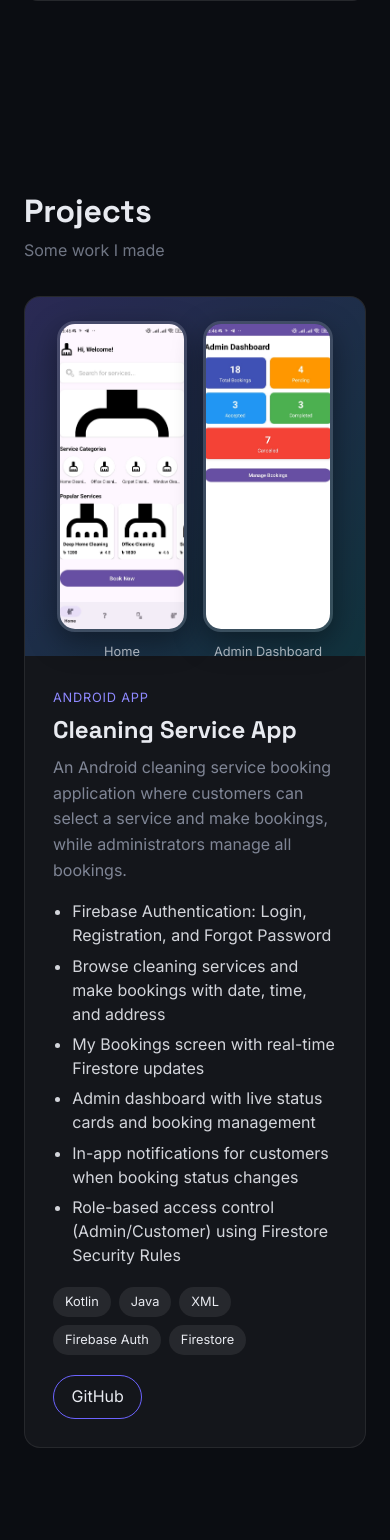
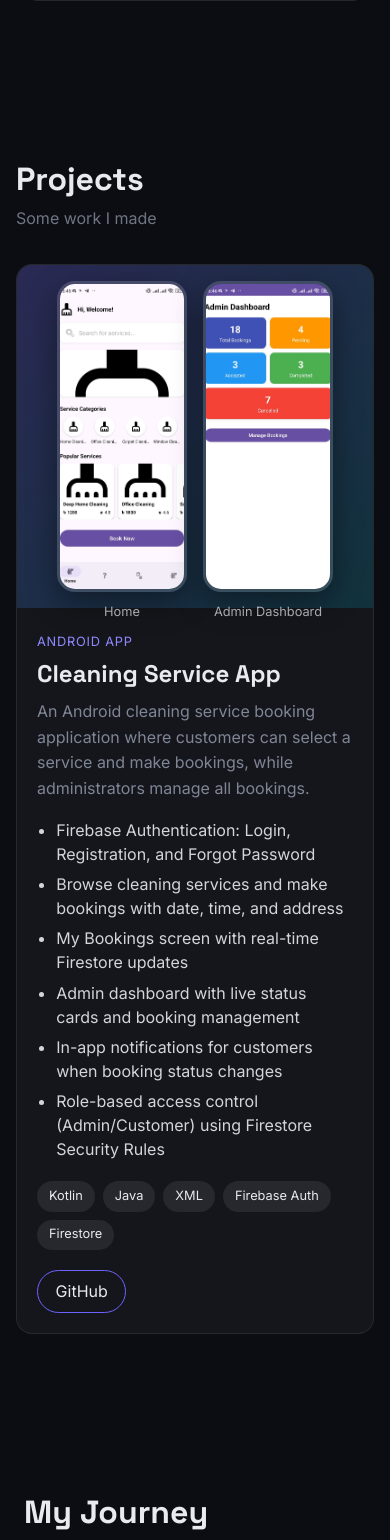
Before and after one commit to irfanOSD/portfolio, a React (Vite) app in the folder client/: page / in a window 390 px wide. Shown: the part 2808-4348 px from the top of the page. Built offline with nearby package versions, Linux system fonts and the light colour scheme; no server answers.

Commit message:
feat: add social preview image

```diff
--- a/client/index.html
+++ b/client/index.html
@@ -11,7 +11,7 @@
       content="Portfolio of Irfan Alam Sourav, a Computer Science & Engineering student building native Android apps with Kotlin and Java, and web applications with Node.js and MySQL."
     />
     <meta name="author" content="Irfan Alam Sourav" />
-    <link rel="canonical" href="https://YOUR-SITE.vercel.app/" />
+    <link rel="canonical" href="https://irfan-alam-sourav.vercel.app/" />
 
     <link rel="icon" type="image/svg+xml" href="/favicon.svg" />
 
@@ -24,7 +24,7 @@
       content="Native Android apps with Kotlin and Java, and web applications with Node.js and MySQL."
     />
     <meta property="og:url" content="https://YOUR-SITE.vercel.app/" />
-    <meta property="og:image" content="https://YOUR-SITE.vercel.app/og-image.png" />
+    <meta property="og:image" content="https://irfan-alam-sourav.vercel.app/og-image.png" />
     <meta property="og:image:width" content="1200" />
     <meta property="og:image:height" content="630" />
 
@@ -35,7 +35,7 @@
       name="twitter:description"
       content="Native Android apps with Kotlin and Java, and web applications with Node.js and MySQL."
     />
-    <meta name="twitter:image" content="https://YOUR-SITE.vercel.app/og-image.png" />
+    <meta name="twitter:image" content="https://irfan-alam-sourav.vercel.app/og-image.png" />
 
     <!-- Structured data for search engines -->
     <script type="application/ld+json">
--- a/client/src/components/sections/Projects.css
+++ b/client/src/components/sections/Projects.css
@@ -185,3 +185,36 @@
     width: 130px;
   }
 }
+/* Prevent the card from growing wider than small phone screens */
+.projects__list {
+  grid-template-columns: minmax(0, 1fr);
+}
+
+.project-card > * {
+  min-width: 0;
+}
+
+@media (max-width: 760px) {
+  .projects {
+    padding: 4rem 1rem;
+  }
+
+  .project-card__media {
+    padding: 1rem;
+  }
+
+  .project-card__body {
+    padding: 1.25rem;
+  }
+
+  .project-card__shot {
+    width: min(130px, 36vw);
+  }
+}
+
+/* Touch screens have no real hover, so skip the lift effect */
+@media (hover: none) {
+  .project-card:hover {
+    transform: none;
+  }
+}
```
